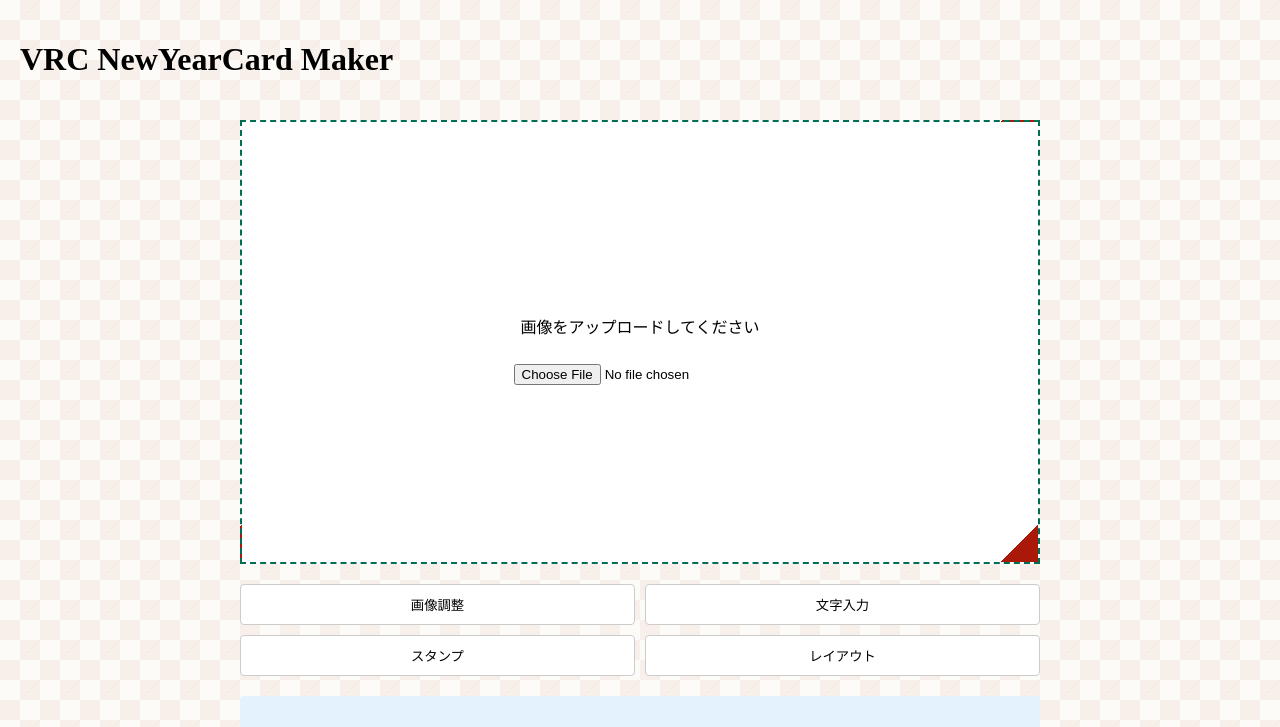
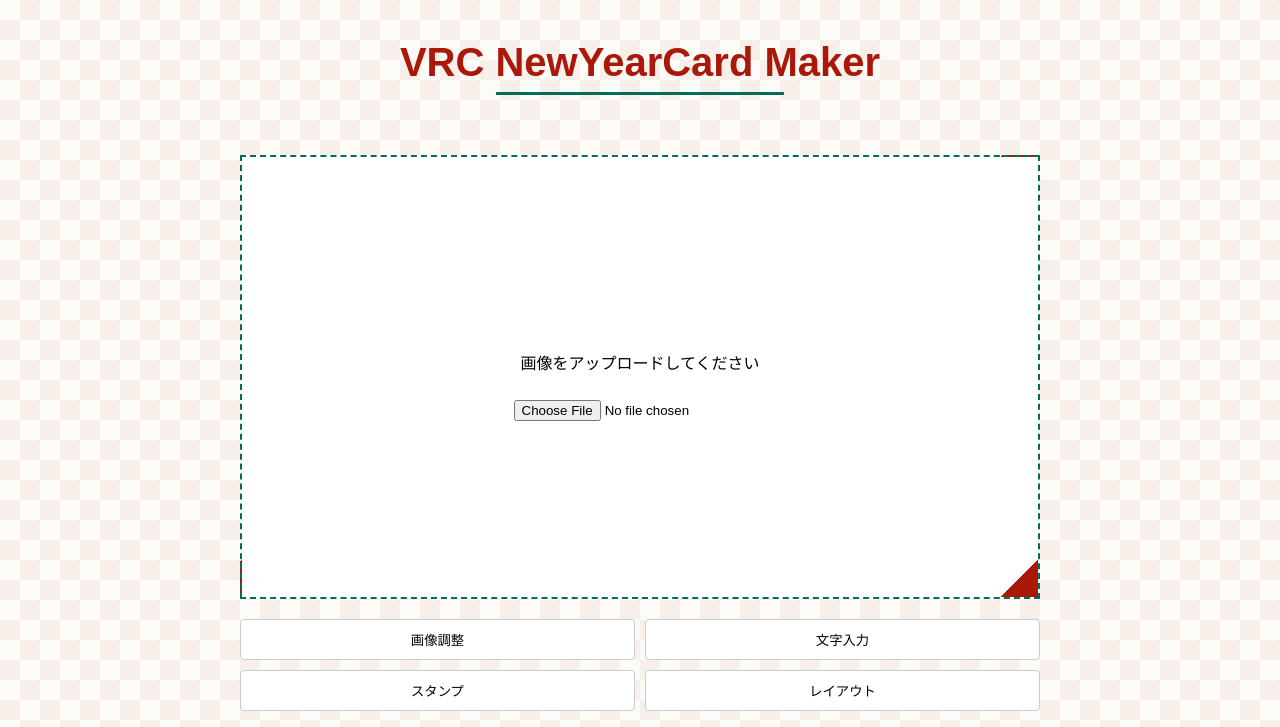
Before and after one commit to ASA58n/VRC_new_year_card_maker, a plain HTML site: page index.html in a window 1280 px wide. Shown: the top 727 px of the page. Drawn offline with nearby package versions, Linux system fonts and the light colour scheme; a web font is replaced by a local one.

Commit message:
Update index.html

```diff
--- a/index.html
+++ b/index.html
@@ -432,8 +432,15 @@
     </style>
 </head>
 <body>
+    <div class="header">
+        <h1>VRC NewYearCard Maker</h1>
+    </div>
+    <div id="root"></div>
+    <script type="text/babel" src="editor.js"></script>
+</body>
+<!-- <body>
     <h1>VRC NewYearCard Maker</h1>
     <div id="root"></div>
     <script type="text/babel" src="editor.js"></script>
-</body>
+</body> -->
 </html>
```
